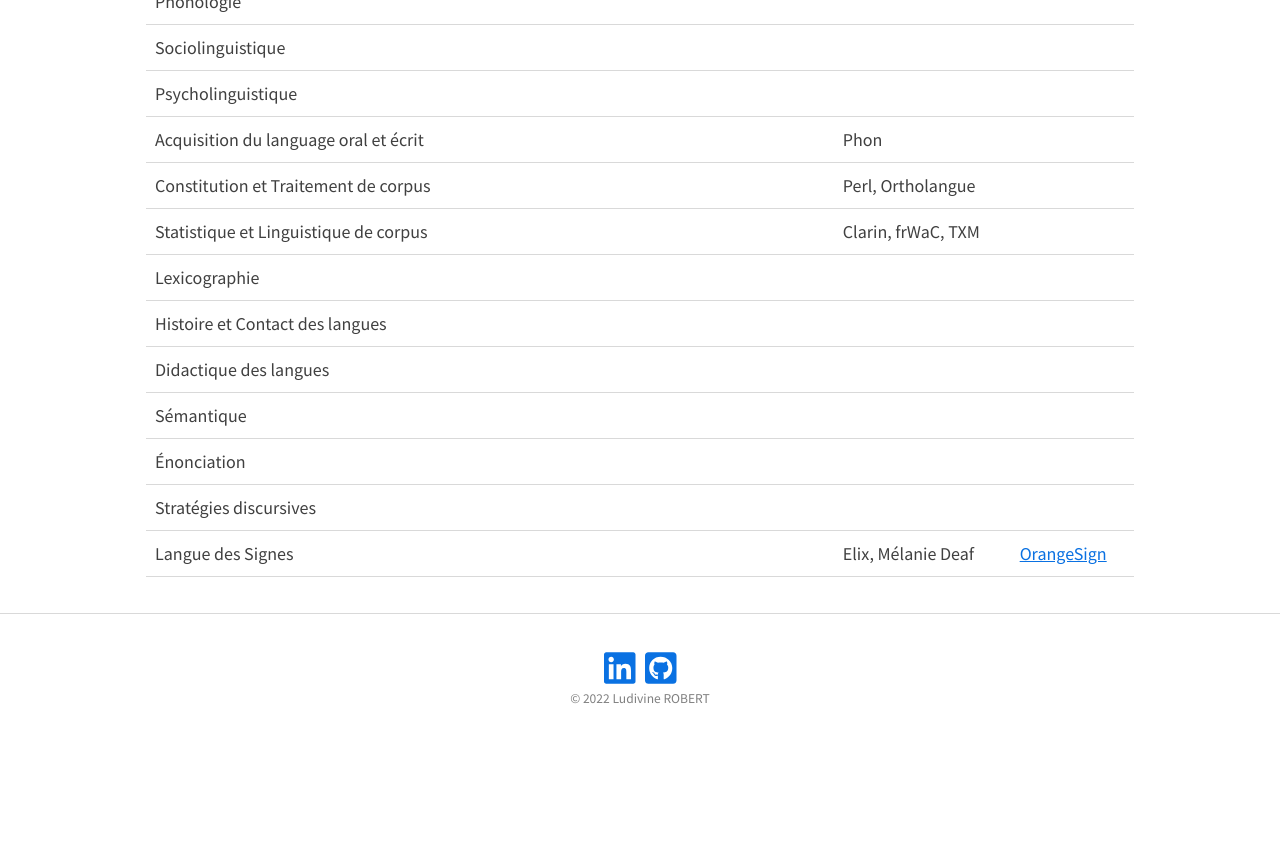
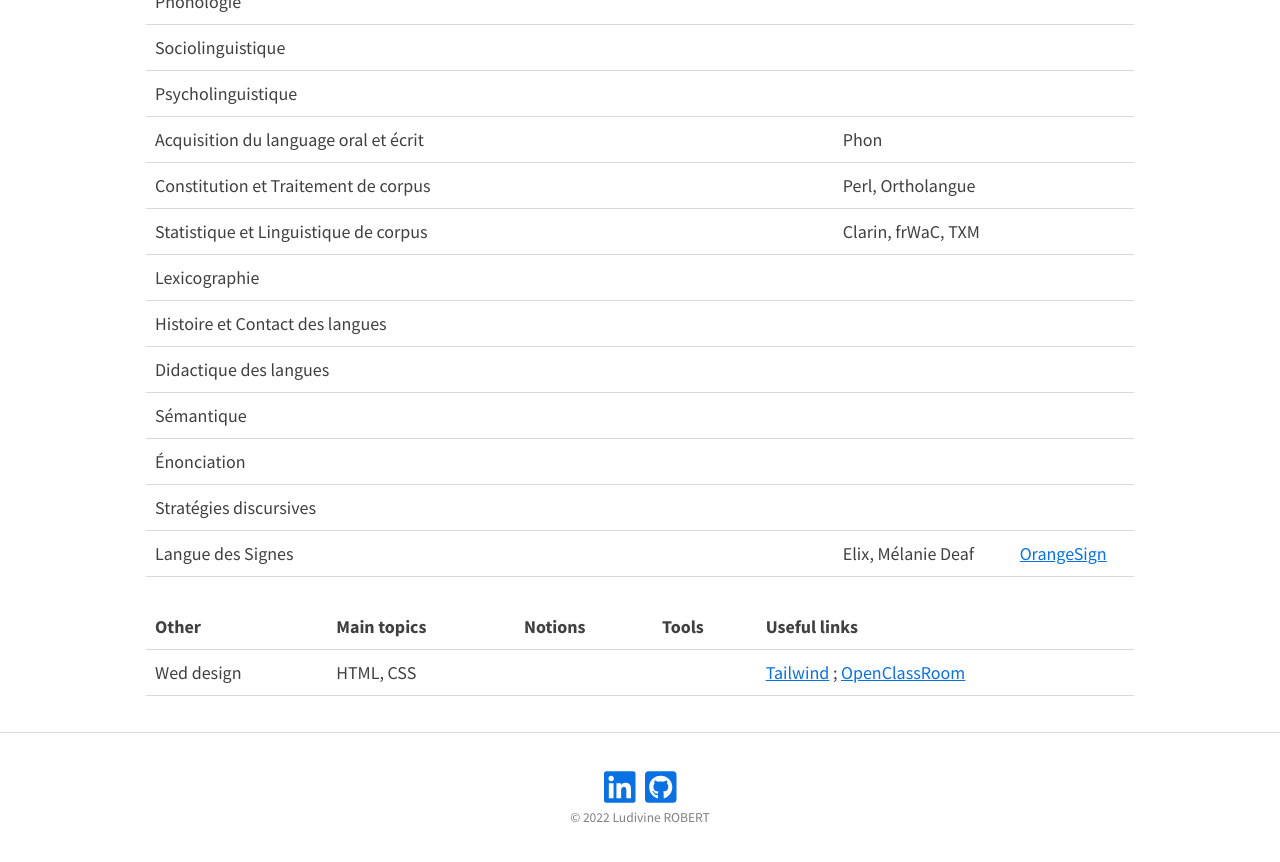
Before and after one commit to ludivinero/ludivinero.github.io, a Jekyll site: the page built from etudes.md, in a window 1280 px wide and 900 px high, scrolled down 2725 px. Shown: the top 862 px of the window. Built offline with Jekyll 4.4.1, drawn with Linux system fonts in a browser that asks for light colours; nearby versions of some CDN libraries; before the commit the page ends 3506 px from its top, so only the background shows below that; some of the changed text lies outside the part shown.

Commit message:
Update etudes.md

```diff
--- a/etudes.md
+++ b/etudes.md
@@ -6,7 +6,7 @@ show_excerpts: true
 entries_layout: list
 ---
 
-| Master 2                       |                                                                                                                       |                                                                                                                                                                                 |                                    |                                                                                                                              |
+| Master 2                       | Main topics                                                                                                           | Notions                                                                                                                                                                         | Tools                              | Useful links                                                                                                                 |
 |--------------------------------|-----------------------------------------------------------------------------------------------------------------------|---------------------------------------------------------------------------------------------------------------------------------------------------------------------------------|------------------------------------|------------------------------------------------------------------------------------------------------------------------------|
 | Neural Network (deep learning) | Feedforward NN, Autoencoders, Convolutional NN                                                                        |                                                                                                                                                                                 |                                    | [usherbrooke][usherbrooke] ; [deeplearningbook][deeplearningbook]                    |
 | Data mining                    | Item sets and Association rules                                                                                       |                                                                                                                                                                                 | Apriori algorithm                  |                                                                                                                              |
@@ -56,6 +56,9 @@ entries_layout: list
 | Stratégies discursives                |                                                                                                                                                            |                     |                    |              |
 | Langue des Signes                     |                                                                                                                                                           |                     |Elix, Mélanie Deaf          | [OrangeSign][OrangeSign] |
 
+| Other                       | Main topics                                                                                                           | Notions                                                                                                                                                                         | Tools                              | Useful links                                                                                                                 |
+|--------------------------------|-----------------------------------------------------------------------------------------------------------------------|---------------------------------------------------------------------------------------------------------------------------------------------------------------------------------|------------------------------------|------------------------------------------------------------------------------------------------------------------------------|
+| Wed design | HTML, CSS                                                                        |                                                                                                                                                                                 |                                    | [Tailwind][Tailwind] ; [OpenClassRoom][OpenClassRoom]                    |
 
    [usherbrooke]: <http://info.usherbrooke.ca/hlarochelle/neural_networks/description.html>
    [deeplearningbook]: <https://www.deeplearningbook.org/>
@@ -65,3 +68,5 @@ entries_layout: list
    [CFG]: <https://aboutcomments-wordpress-com.cdn.ampproject.org/c/s/aboutcomments.wordpress.com/2020/10/18/context-free-grammars/amp/>
    [FL]: <https://members.loria.fr/PdeGroote/slides/FL1.pdf>
    [OrangeSign]: <https://signsatwork.orange-labs.fr/signs/mostrecent?isMostRecent=false&isSearch=false&fbclid=IwAR1CX26FSDXBIdeVudDo5YENtNW_7VVE5b0UfX1iBitWlJUiwKRGGyZY8c4>
+   [Tailwind]: <https://tailwindui.com/?fbclid=IwAR1uD3VpwGsw5pFlI-YvnX-gFpUL7v_0u3kox1nn6sVWO8LJZM3IkhzZZrY>
+   [OpenClassRoom]: <https://openclassrooms.com/fr/courses/1603881-apprenez-a-creer-votre-site-web-avec-html5-et-css3>
```
